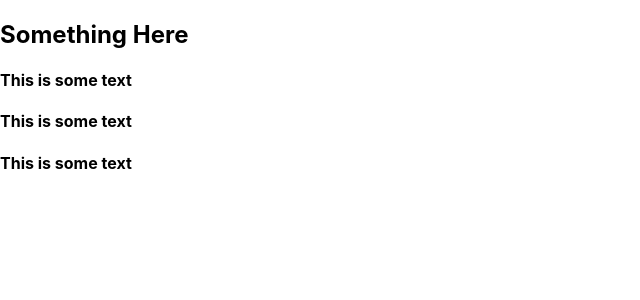
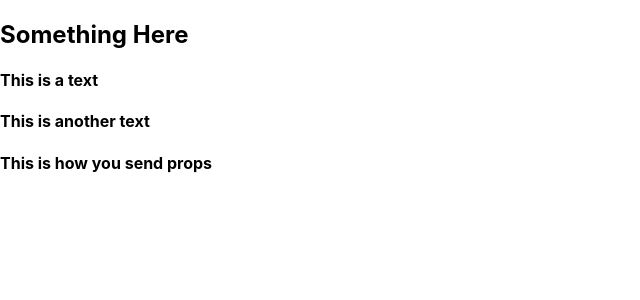
Before and after one commit to ranjan98/react-practice, a React (Create React App) app: page / in a window 1280 px wide. Shown: the top 300 px of the page, without its empty margins (0-640 px from the left). Built offline with nearby package versions, Linux system fonts and the light colour scheme.

Commit message:
Add props

```diff
--- a/src/App.js
+++ b/src/App.js
@@ -2,12 +2,13 @@ import Card from './components/Card';
 import './App.css';
 
 function App() {
+  const textArr = ["This is a text", "This is another text", "This is how you send props"];
   return (
     <div>
       <h2> Something Here </h2>
-      <Card/>
-      <Card/>
-      <Card/>
+      <Card text = {textArr[0]} />
+      <Card text = {textArr[1]} />
+      <Card text = {textArr[2]} />
     </div>
   );
 }
--- a/src/components/Card.js
+++ b/src/components/Card.js
@@ -1,7 +1,7 @@
-function Card(){
+function Card(props){
     return (
         <div>
-            <h4>This is some text</h4>
+            <h4>{props.text}</h4>
         </div>
     );
 }
```
